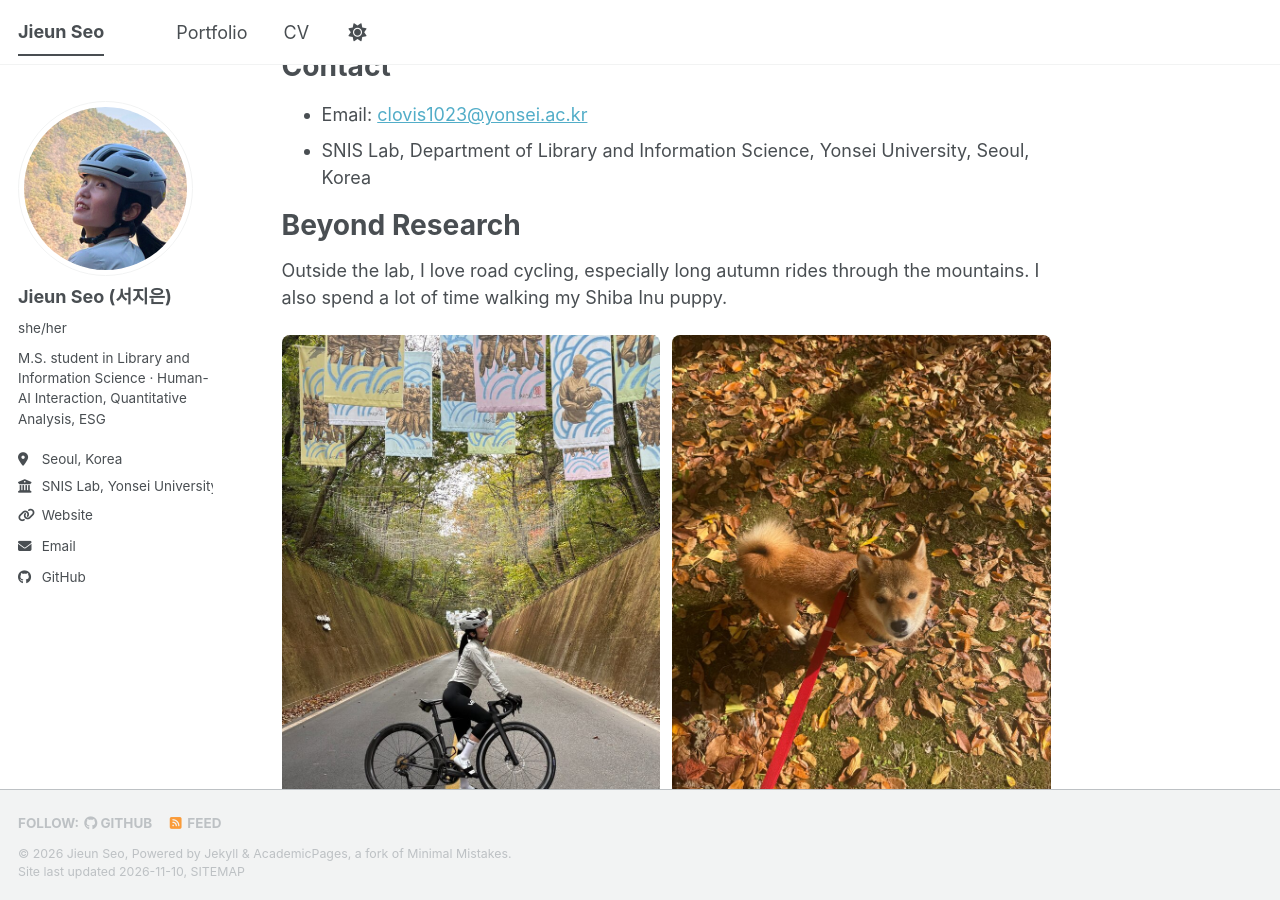
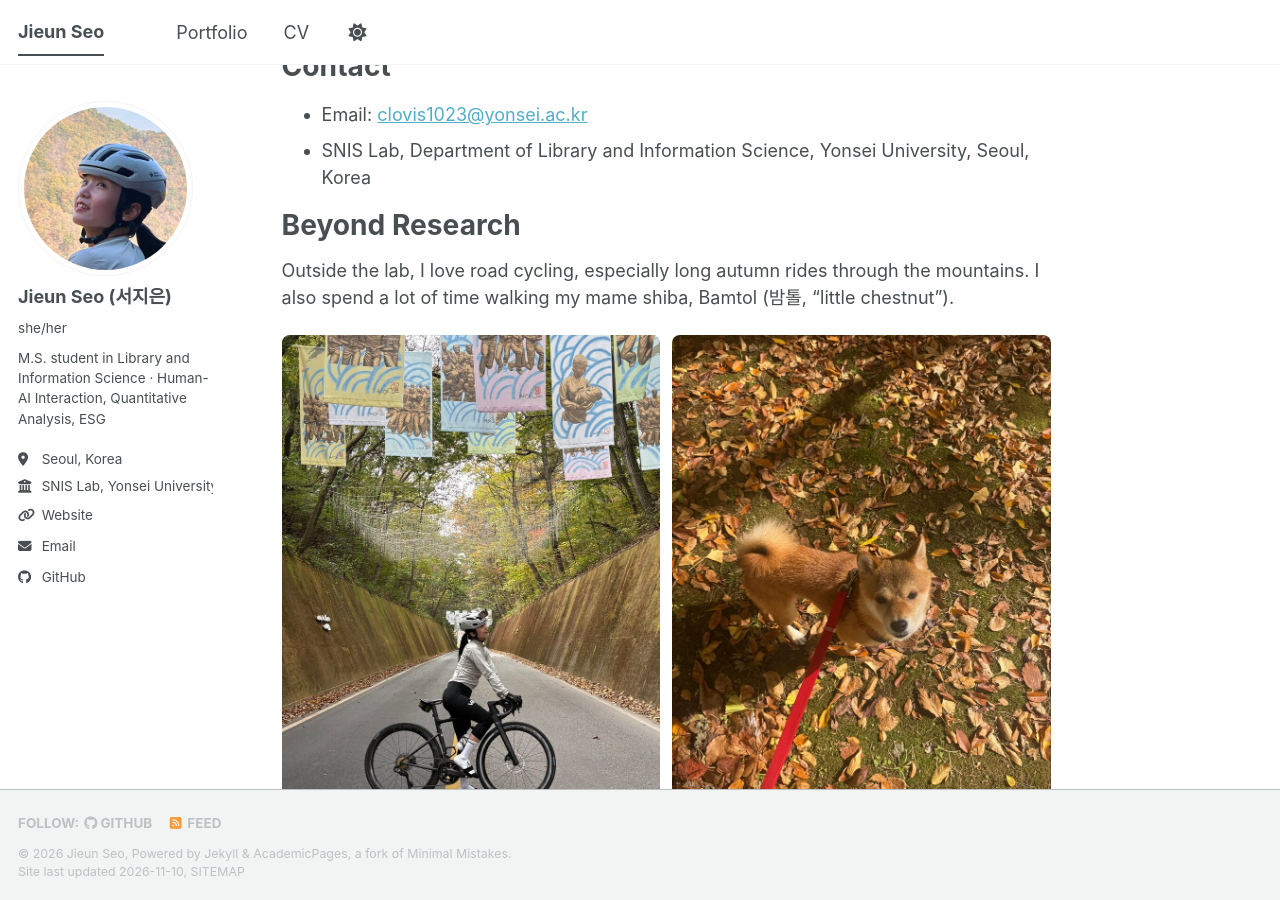
Before and after one commit to jeseo-lab/jeseo-lab.github.io, a Jekyll site: the page built from _pages/about.md, in a window 1280 px wide and 900 px high, scrolled down 992 px. Built offline with Jekyll 4.4.1, drawn with Linux system fonts in a browser that asks for light colours; a script bundle is joined from its source files by our own code; a style sheet for code colours, icons or effects is not loaded.

Commit message:
Add Bamtol's name to Beyond Research
Co-Authored-By: Claude Opus 5.5 <noreply@anthropic.com>
Claude-Session: https://claude.ai/code/session_01Xz6g3naNP6PK7wtFLW5wtR

```diff
--- a/_pages/about.md
+++ b/_pages/about.md
@@ -37,9 +37,9 @@ Contact
 
 Beyond Research
 ======
-Outside the lab, I love road cycling, especially long autumn rides through the mountains. I also spend a lot of time walking my Shiba Inu puppy.
+Outside the lab, I love road cycling, especially long autumn rides through the mountains. I also spend a lot of time walking my mame shiba, Bamtol (밤톨, "little chestnut").
 
 <div style="display:flex; gap:12px; flex-wrap:wrap; margin-top:0.5em;">
   <img src="/images/beyond-cycling.jpg" alt="Jieun road cycling on a forest road" style="flex:1 1 240px; width:100%; min-width:0; border-radius:8px;">
-  <img src="/images/beyond-dog.jpg" alt="Jieun's Shiba Inu puppy on a walk among autumn leaves" style="flex:1 1 240px; width:100%; min-width:0; border-radius:8px;">
+  <img src="/images/beyond-dog.jpg" alt="Bamtol, Jieun's mame shiba, on a walk among autumn leaves" style="flex:1 1 240px; width:100%; min-width:0; border-radius:8px;">
 </div>
```
